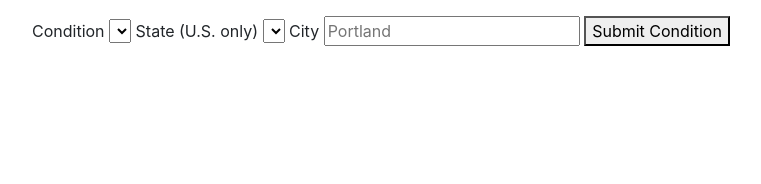
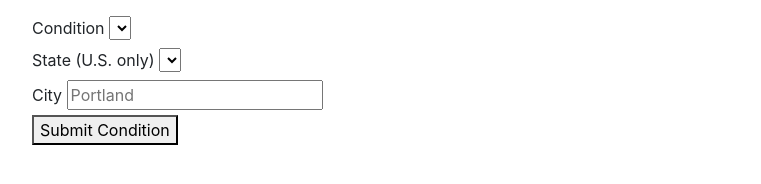
Before and after one commit to J-Michael-Brown/Doctor-Lookup, a website built with webpack: page src/index.html in a window 1280 px wide. Shown: the whole page, without its empty margins (53-814 px from the left). Built offline with nearby package versions, Linux system fonts and the light colour scheme.

Commit message:
expand input fields to include city/state

```diff
--- a/src/index.html
+++ b/src/index.html
@@ -11,11 +11,11 @@
 
       <form id="query-form">
         <label>Condition</label>
-        <select id="conditions"></select>
+        <select id="conditions"></select><br>
         <label>State (U.S. only)</label>
-        <select id="states"></select>
+        <select id="states"></select><br>
         <label>City</label>
-        <input type="text" placeholder="Portland">
+        <input type="text" placeholder="Portland" id="city"><br>
         <button type="submit">Submit Condition</button>
       </form>
 
```
